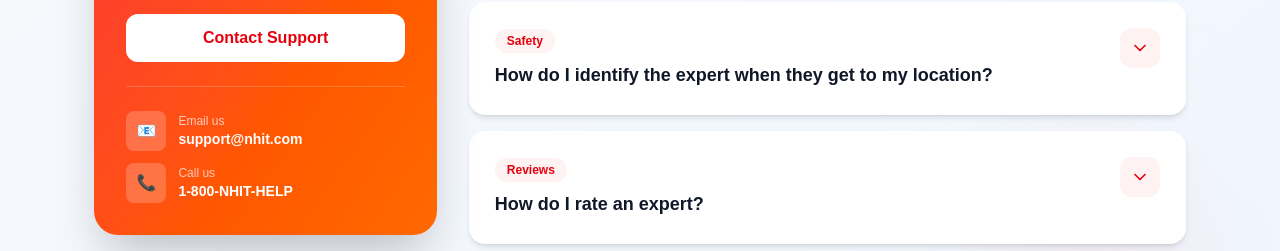
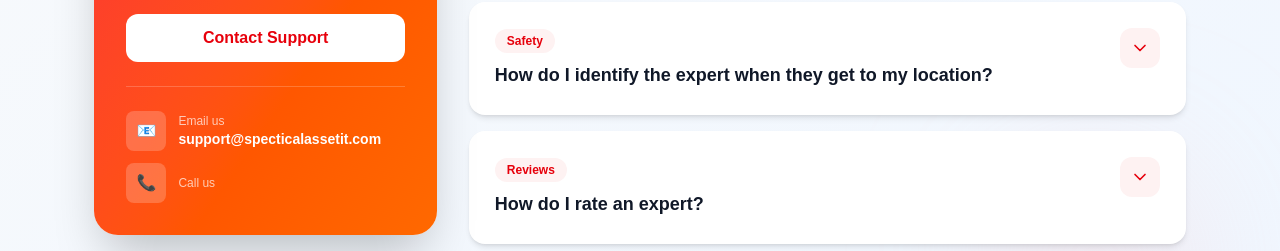
Before and after one commit to flenmaxson/specticalassetit, a Next.js app: page / in a window 1280 px wide. Shown: the part 5680-5931 px from the top of the page. Built offline with nearby package versions, Linux system fonts and the light colour scheme; no server answers.

Commit message:
updated faq

```diff
--- a/components/FaqSction.jsx
+++ b/components/FaqSction.jsx
@@ -86,7 +86,7 @@ function FaqSection() {
                   </div>
                   <div>
                     <div className="text-xs text-white/70">Email us</div>
-                    <div className="text-sm font-semibold">support@nhit.com</div>
+                    <div className="text-sm font-semibold">support@specticalassetit.com</div>
                   </div>
                 </div>
                 <div className="flex items-center gap-3">
@@ -95,7 +95,7 @@ function FaqSection() {
                   </div>
                   <div>
                     <div className="text-xs text-white/70">Call us</div>
-                    <div className="text-sm font-semibold">1-800-NHIT-HELP</div>
+                    {/* <div className="text-sm font-semibold">1-800-NHIT-HELP</div> */}
                   </div>
                 </div>
               </div>
```
